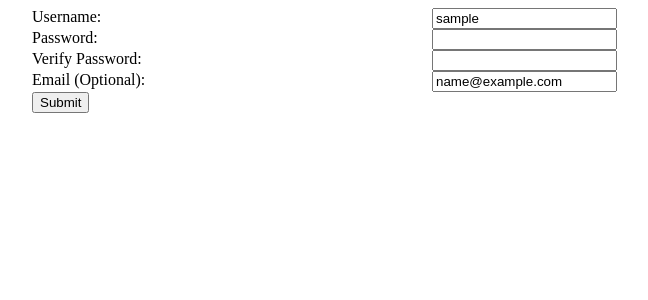
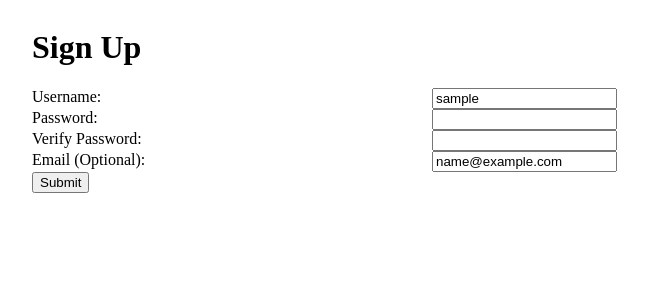
Before and after one commit to Seananigans/full_stack, a Python web app: template SocialNetwork/templates/signup.html in a window 1280 px wide. Shown: the top 300 px of the page, without its empty margins (208-856 px from the left). Run offline with Jinja, Linux system fonts and the light colour scheme; the template is opened without the code that fills it: most values are stand-ins (such as "Sample title", 1, 10 or a date in 2020).

Commit message:
style: Add title
style: Add title

```diff
--- a/SocialNetwork/templates/signup.html
+++ b/SocialNetwork/templates/signup.html
@@ -2,6 +2,9 @@
 
 {% block content %}
 <div class="grid flex-center">
+	<div class="row">
+		<h1 class="center">Sign Up</h1>
+	</div>
 	<form method="post">
 		<div class="row">
 			<div class="col-6 item-label">Username:</div>
```
